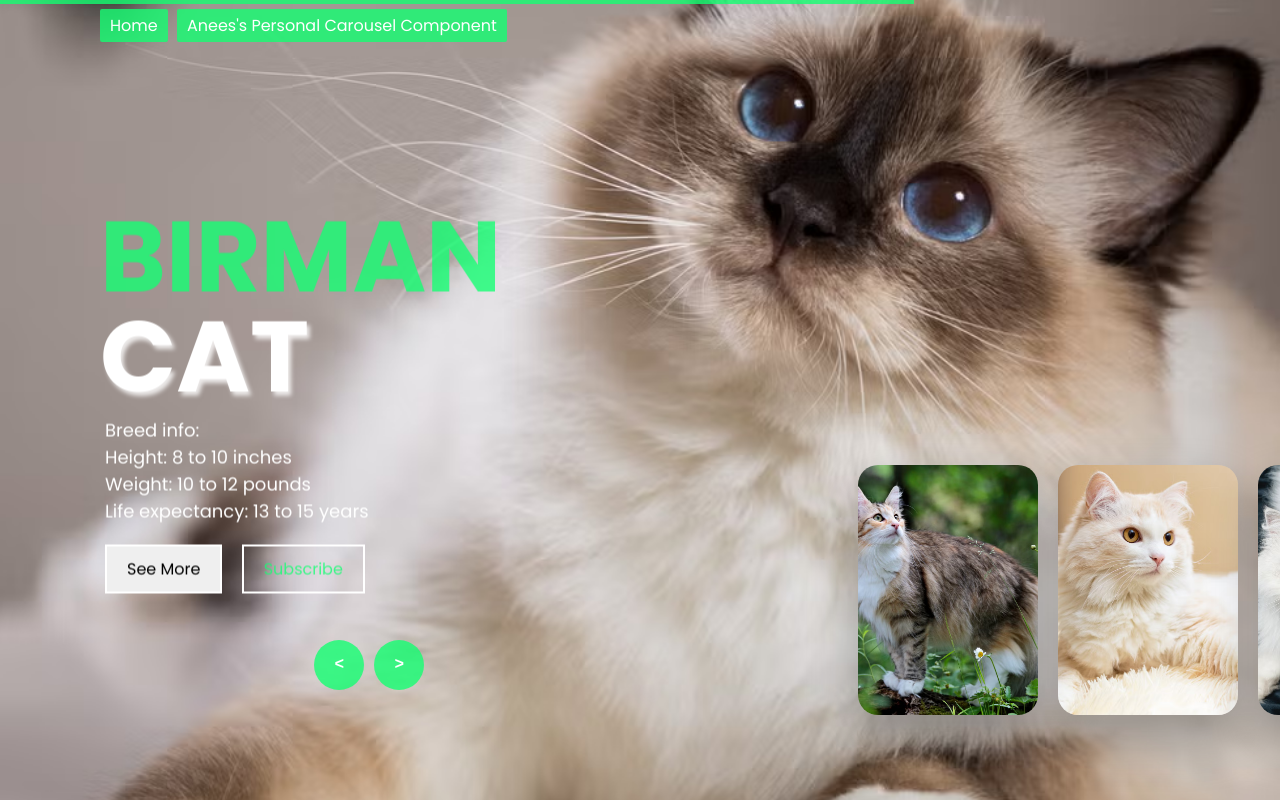
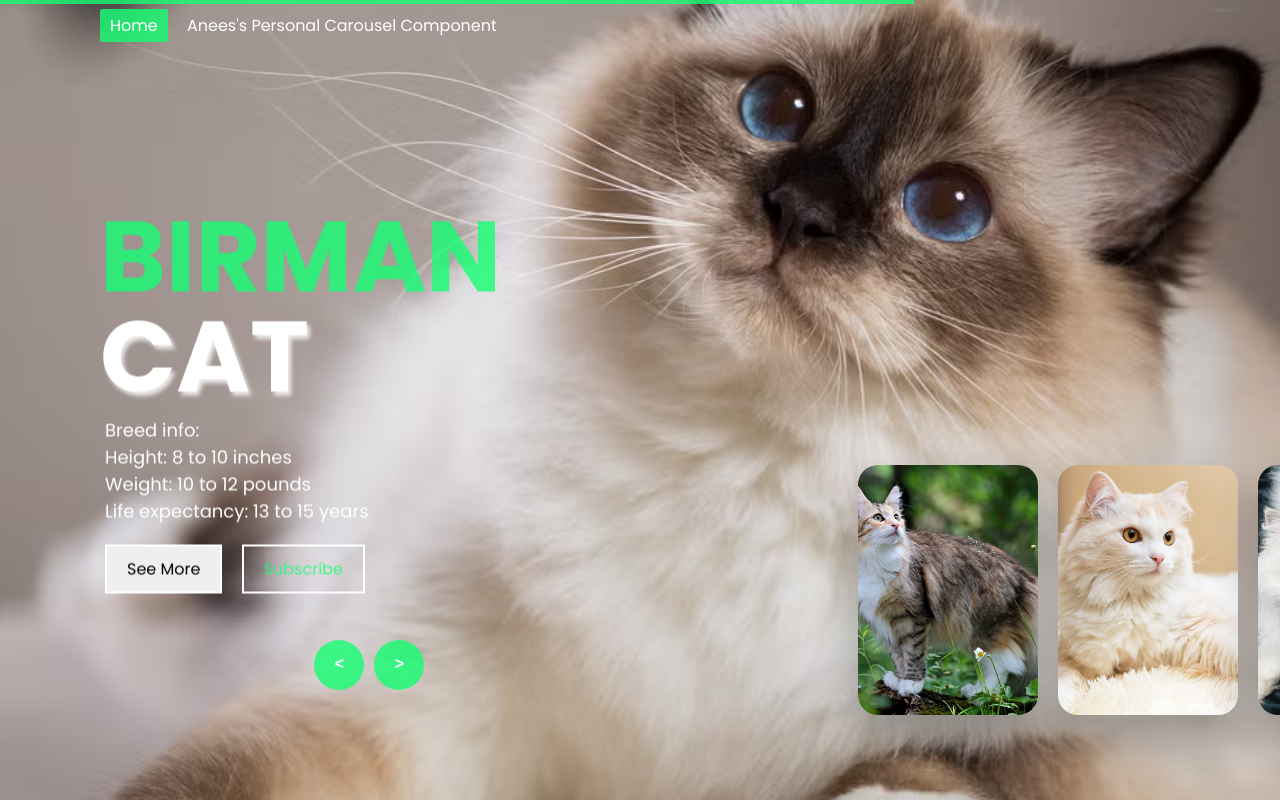
Before and after one commit to Anees44/Create-Craousel-Component, a plain HTML site: page index.html in a window 1280 px wide. Drawn offline with Linux system fonts and the light colour scheme.

Commit message:
Update index.html

```diff
--- a/index.html
+++ b/index.html
@@ -14,7 +14,7 @@
 
         <nav>
             <a href="" class="active">Home</a>
-            <a href="" class="active">Anees's Personal Carousel Component</a>
+            <a href="">Anees's Personal Carousel Component</a>
         </nav>
 
     </header>
```
